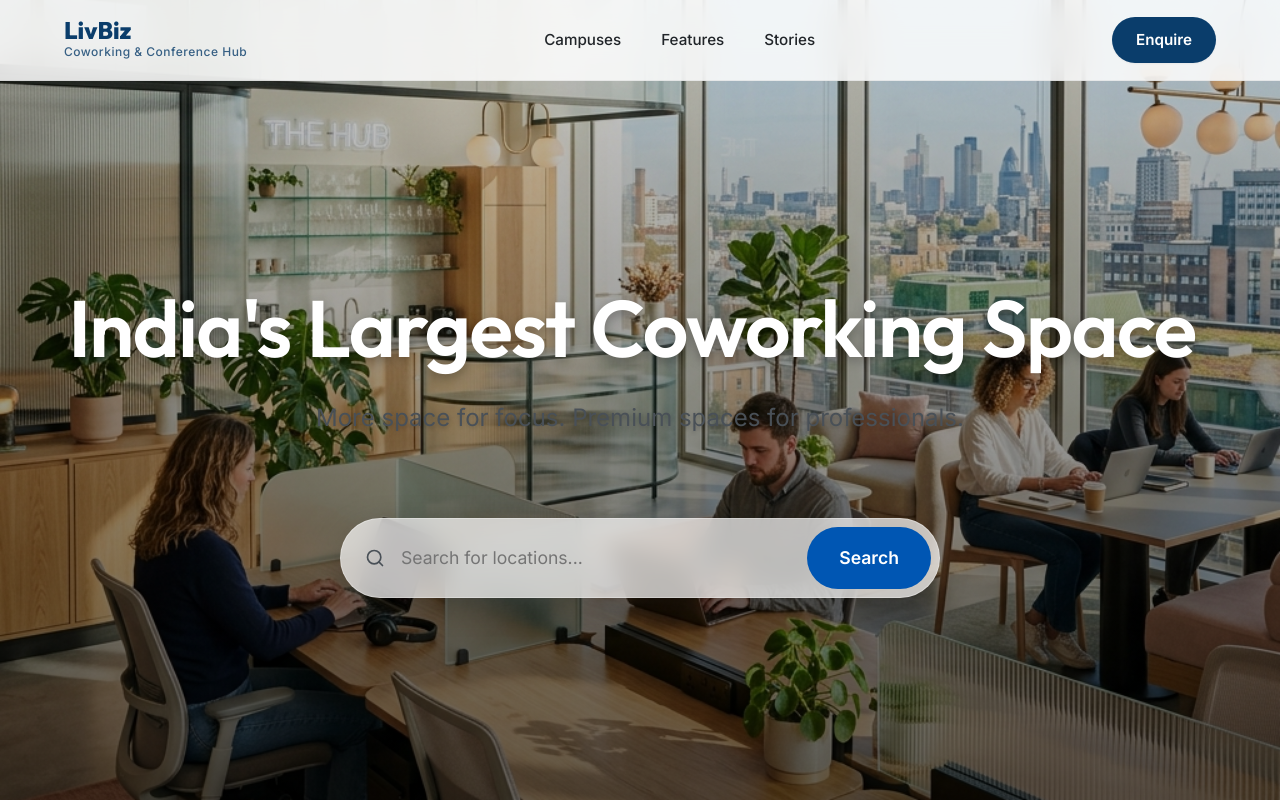
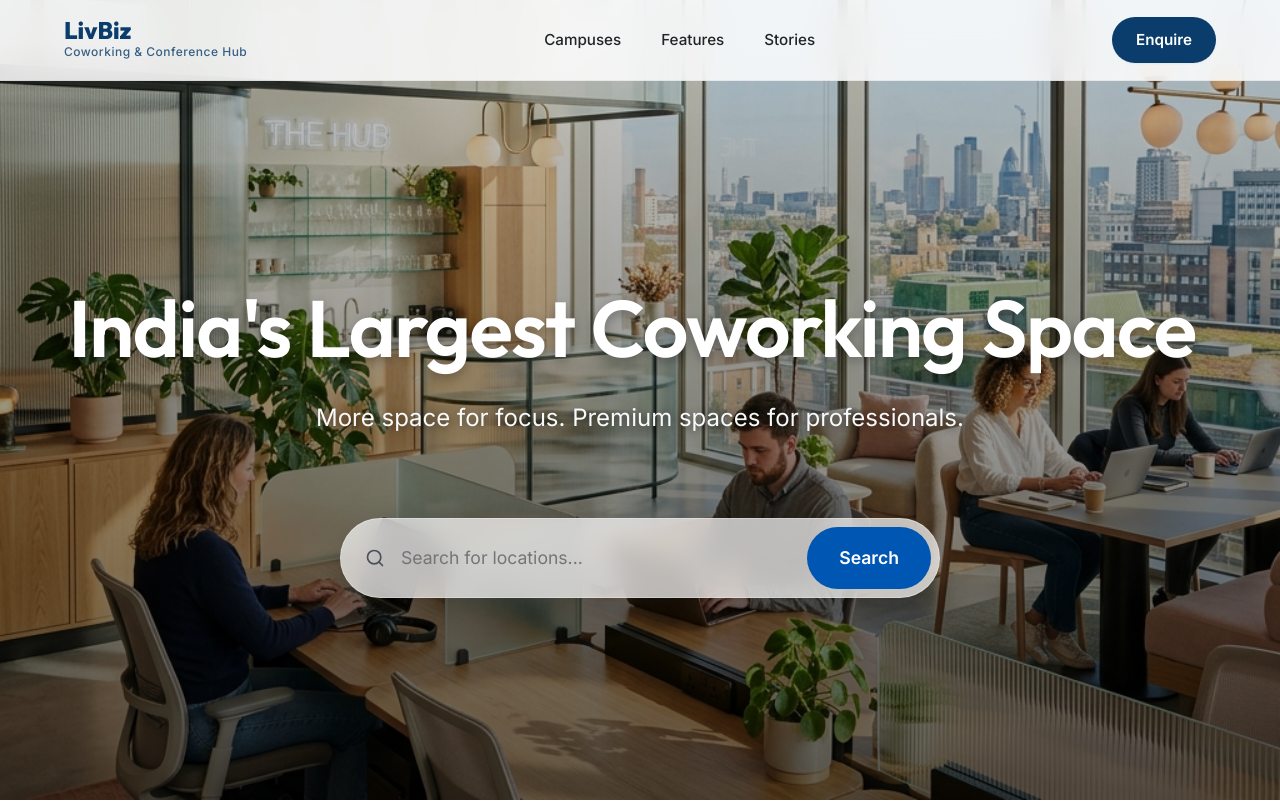
Before and after one commit to JoyalJJoy/Livbiz, a Next.js app: page / in a window 1280 px wide. Shown: the top 802 px of the page. Built offline with nearby package versions, Linux system fonts and the light colour scheme.

Commit message:
fix: explicit white color for hero subtitle

```diff
--- a/src/components/Hero.module.css
+++ b/src/components/Hero.module.css
@@ -51,7 +51,8 @@
   font-size: clamp(1.1rem, 2vw, 1.5rem);
   font-weight: 400;
   opacity: 0.9;
-  text-shadow: 0 2px 4px rgba(0,0,0,0.2);
+  color: #f8f9fa; /* Light white to override global p tag styles */
+  text-shadow: 0 2px 8px rgba(0,0,0,0.5);
 }
 
 .searchBar {
```
